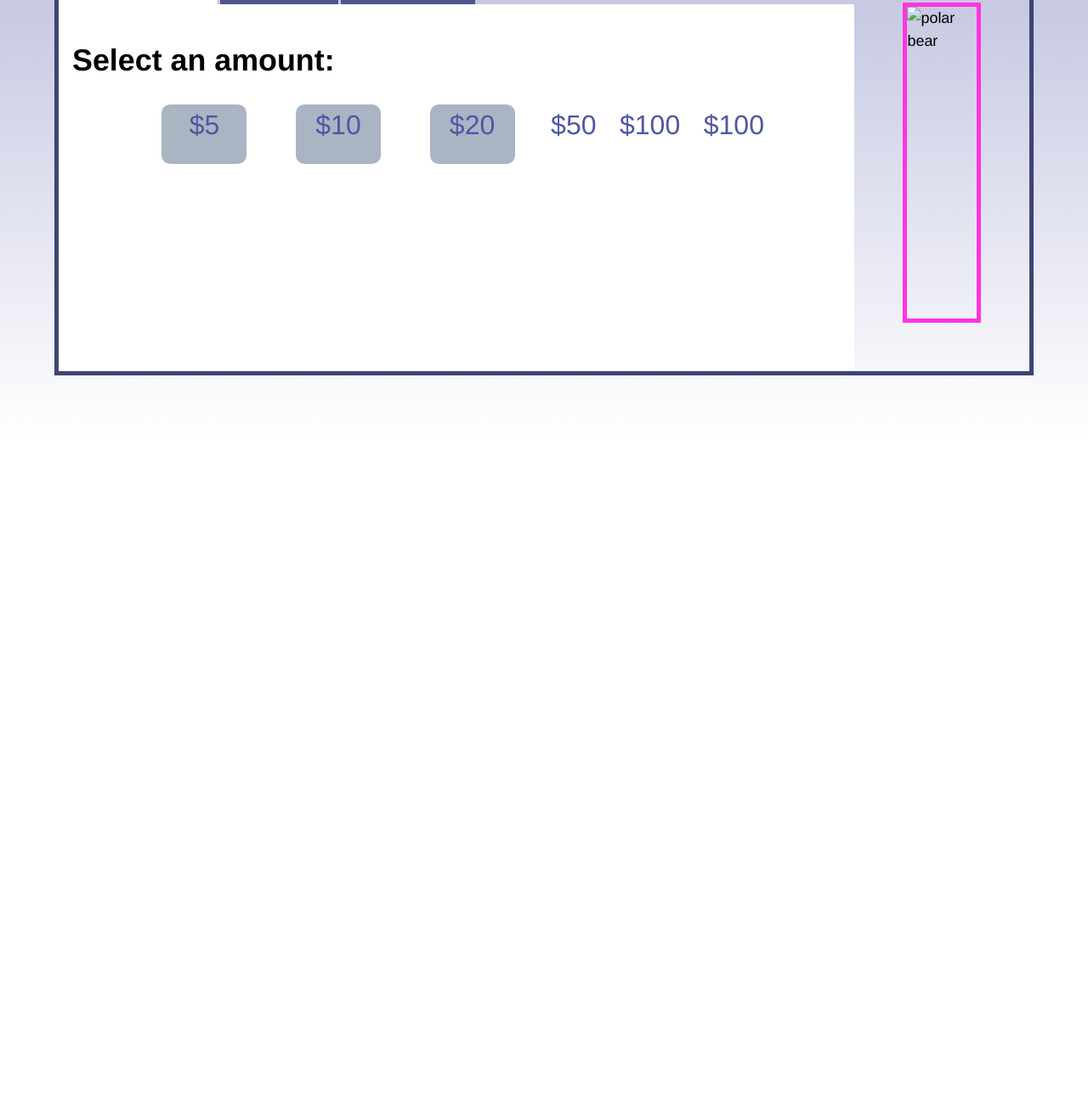
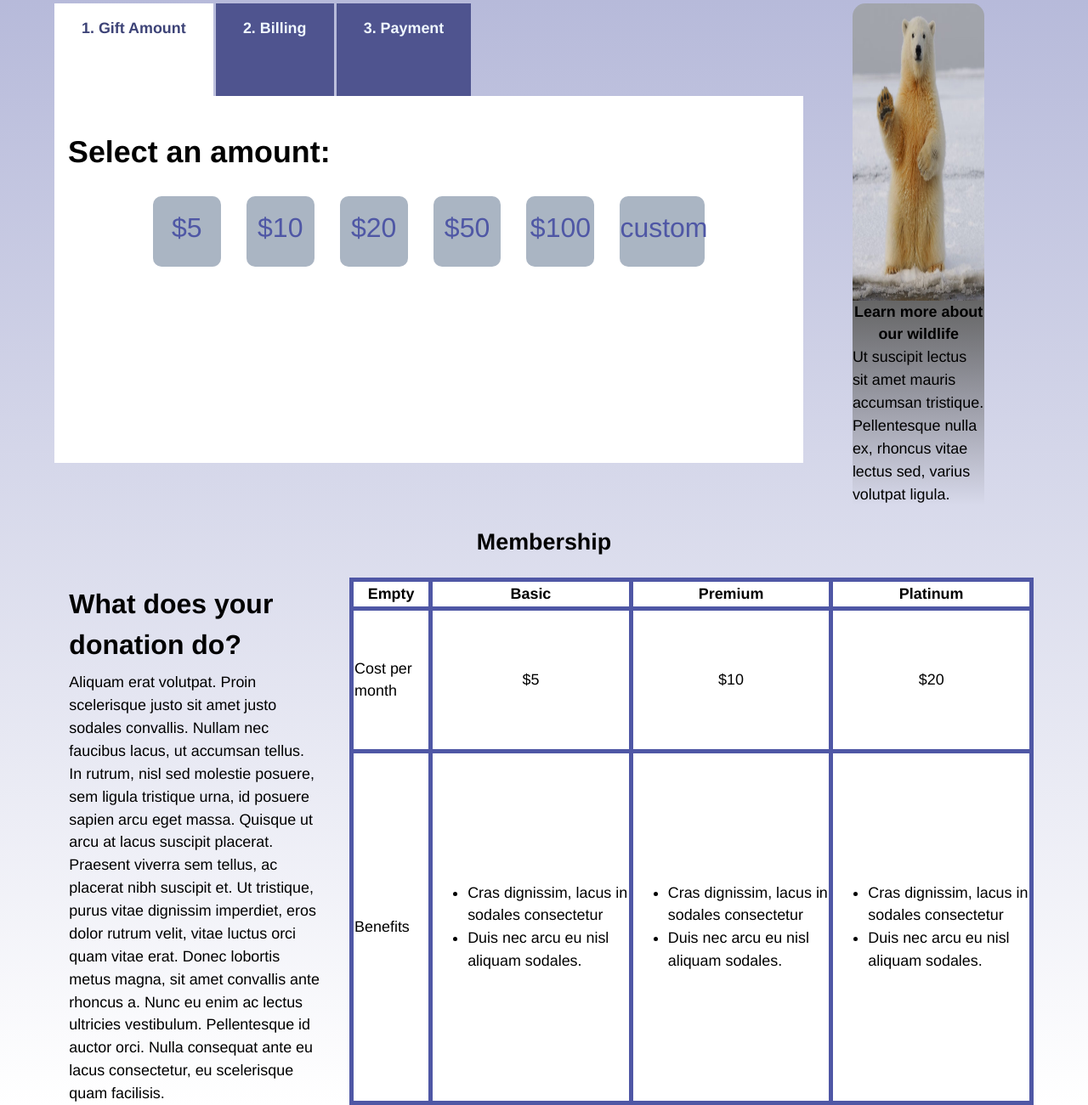
Before and after one commit to Maya-Sanchez/non-profit_template, a plain HTML site: page DonationPage/donate.html in a window 1280 px wide. Shown: the part 283-1584 px from the top of the page at 85% size. Before the commit the page ends 800 px from the top, so only its background shows below. Drawn offline with Linux system fonts and the light colour scheme.

Commit message:
finished donation page

```diff
--- a/DonationPage/donate.html
+++ b/DonationPage/donate.html
@@ -21,6 +21,7 @@
     </div>
  </header>
 <section1>
+  <h2>One Time Donation</h2>
     <div class="donate">
         <!-- https://codepen.io/Wendy-Ho/pen/MWWBvmd -->
 
@@ -39,14 +40,14 @@
               <div class="amount">
                 $20
               </div>
-              <div>
+              <div class="amount">
                 $50
               </div>
-              <div>
+              <div class="amount">
                 $100
               </div>
-              <div>
-                $100
+              <div class="amount">
+                custom
               </div>
             </div>
 
@@ -69,23 +70,63 @@
           </div>
 
           <div class="side1">
-            <img src="./assets/polar_bear..jpg" alt="polar bear" height=200px>
-          </div>
-          <div class="caption">
-
+            <img src="../assets/polar_bear..jpg" alt="PolarBear" height=350px width="353px">
+            <div class="caption">
+              <h4>Learn more about our wildlife</h4>
+              <p>Ut suscipit lectus sit amet mauris accumsan tristique. Pellentesque nulla ex, rhoncus vitae lectus sed, varius volutpat ligula. </p>
+            </div>
           </div>
           </div>
-        </div>
         </section1>
+    <h2>Membership</h2>
+    <div class="membership">
+    <div class="DonationSummary">
+      <h4>What does your donation do?</h4>
+      <p>Aliquam erat volutpat. Proin scelerisque justo sit amet justo sodales convallis. Nullam nec faucibus lacus, ut accumsan tellus. In rutrum, nisl sed molestie posuere, sem ligula tristique urna, id posuere sapien arcu eget massa. Quisque ut arcu at lacus suscipit placerat. Praesent viverra sem tellus, ac placerat nibh suscipit et. Ut tristique, purus vitae dignissim imperdiet, eros dolor rutrum velit, vitae luctus orci quam vitae erat. Donec lobortis metus magna, sit amet convallis ante rhoncus a. Nunc eu enim ac lectus ultricies vestibulum. Pellentesque id auctor orci. Nulla consequat ante eu lacus consectetur, eu scelerisque quam facilisis.</p>
+      </div>
+        <table>
+          <thead>
+            <th>Empty</th>
+            <th>Basic</th>
+            <th>Premium</th>
+            <th>Platinum</th>
+          </thead>
+          <tbody>
+            <tr>
+              <td>Cost per month</td>
+              <td>$5</td>
+              <td>$10</td>
+              <td>$20</td>
+            </tr>
+            <tr>
+              <td class="benefits">Benefits</td>
+              <td>
+                <ul>
+                  <li> Cras dignissim, lacus in sodales consectetur</li>
+                  <li> Duis nec arcu eu nisl aliquam sodales.</li>
 
-    <div class="membership">
-        <table>
+                    </ul>
+              </td>
+              <td>
+                <ul>
+                  <li> Cras dignissim, lacus in sodales consectetur</li>
+                  <li> Duis nec arcu eu nisl aliquam sodales.</li>
+                    </ul>
+              </td>
+              <td>
+                <ul>
+                  <li> Cras dignissim, lacus in sodales consectetur</li>
+                  <li> Duis nec arcu eu nisl aliquam sodales.</li>
 
-        </table>
+                    </ul>
+              </td>
+            </tr>
+          </tbody>
+          </table>
 
     </div>
 
-</section1>
+</section2>
 
 </div>
 </body>
--- a/DonationPage/styledonate.css
+++ b/DonationPage/styledonate.css
@@ -42,11 +42,10 @@ header{
 
 .donate{
   display: flex;
-  border: 5px #3D4377 solid;
-  margin: 5%
+  /* border: 5px #3D4377 solid; */
+  margin: 5% 5% 0% 5%
 }
 .amounts{
-
   display: flex;
   justify-content:space-between;
   margin: 0% 10%;
@@ -62,15 +61,41 @@ header{
   background-color: #aab5c3;
   border-radius: 10px;
   margin: 0% 15px;
+  flex-basis: 50%;
+  padding: 2% 0% 0% 0%;
 
 }
 
 .side1{
-  margin: 5%;
-   border:5px #ff34e1 solid;
+  width: 20%;
+  margin: 0% 5% 0% 5%;
+  /* border:5px #ff34e1 solid; */
+  display: flex;
+  flex-direction: column;
 
 }
 
+.side1 img{
+  /* border: 5px #3734ff solid; */
+  width: 100%;
+  border-radius: 15px 15px 0px 0px;
+  margin: 0%;}
+
+
+.caption{
+  background: linear-gradient(#656565, transparent);
+  margin: 0%;
+  /* border: 5px solid orange; */
+}
+
+.side1 h4{
+  text-align: center;
+  margin: 0%;
+}
+.side1 p {
+  margin: 0%;
+  color: #000000;
+}
 
 .tabs {
 	display: flex;
@@ -125,3 +150,59 @@ header{
     border: 2px solid salmon;
   } */
 }
+h2{
+  text-align: center;}
+
+
+.membership{
+/* border:1px solid pink; */
+display:flex;
+justify-content: center;
+margin: 0% 5%;
+}
+
+.DonationSummary h4{
+  margin:2% 5%;
+  font-size: 2rem;
+}
+.DonationSummary{
+  width:50%;
+   /* border:5px solid red;
+ */
+}
+
+.membership p{
+  /* border: 5px solid orange; */
+  margin: 0% 10% 0% 5%;
+}
+
+table {
+  margin-top: 0%;
+  border-collapse:collapse;
+  background-color: rgb(255, 255, 255);
+}
+
+td,th{
+  border:5px solid #4F57A5
+}
+
+td:nth-child(2),td:nth-child(3),td:nth-child(4){
+  text-align: center;
+}
+
+li{
+  text-align: left;
+}
+
+/* .benefits ~ th{
+  text-align: center;
+  text-align: left;
+}
+
+thead{
+  text-align: left;
+  font-size: 2.8rem;} */
+
+
+
+*{font-family:'Franklin Gothic Medium', 'Arial Narrow', Arial, sans-serif ;}
```
Also changed, not shown: style.css (line endings or trailing spaces).
